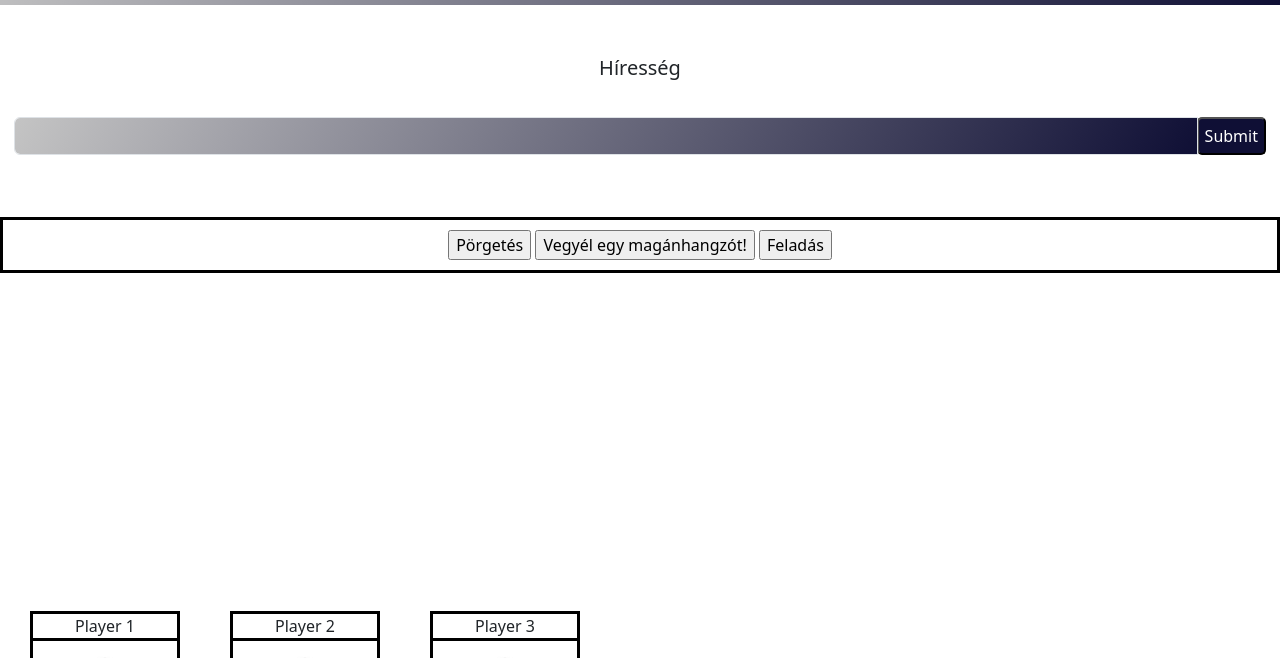
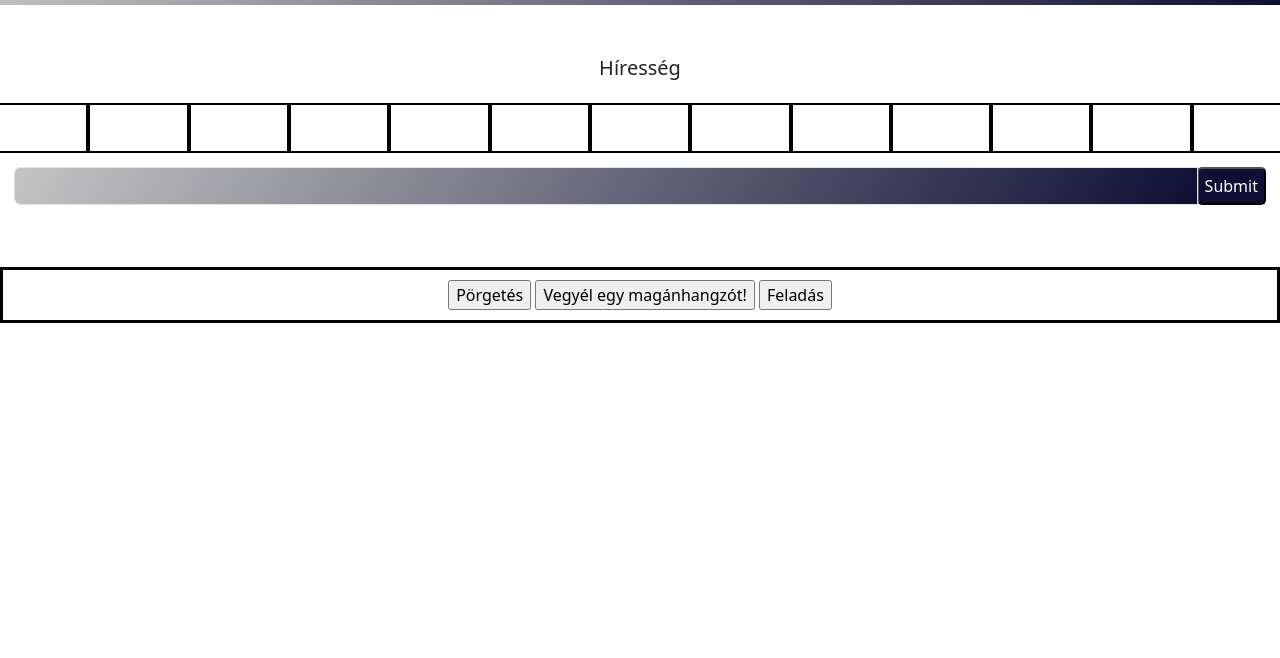
Before and after one commit to BMarkAdrian/Szerencsekerek, a plain HTML site: page Új mappa (2)/alap.html in a window 1280 px wide. Shown: the part 71-729 px from the top of the page. Drawn offline with nearby package versions, Linux system fonts and the light colour scheme.

Commit message:
Update alap.html

```diff
--- a/Új mappa (2)/alap.html
+++ b/Új mappa (2)/alap.html
@@ -27,8 +27,7 @@
     <div id="kerdes">
 
     </div>
-    <div id ="allas">
-        <div class="row">
+        <div id="allas" class="row">
 
             </div
     </div
```
